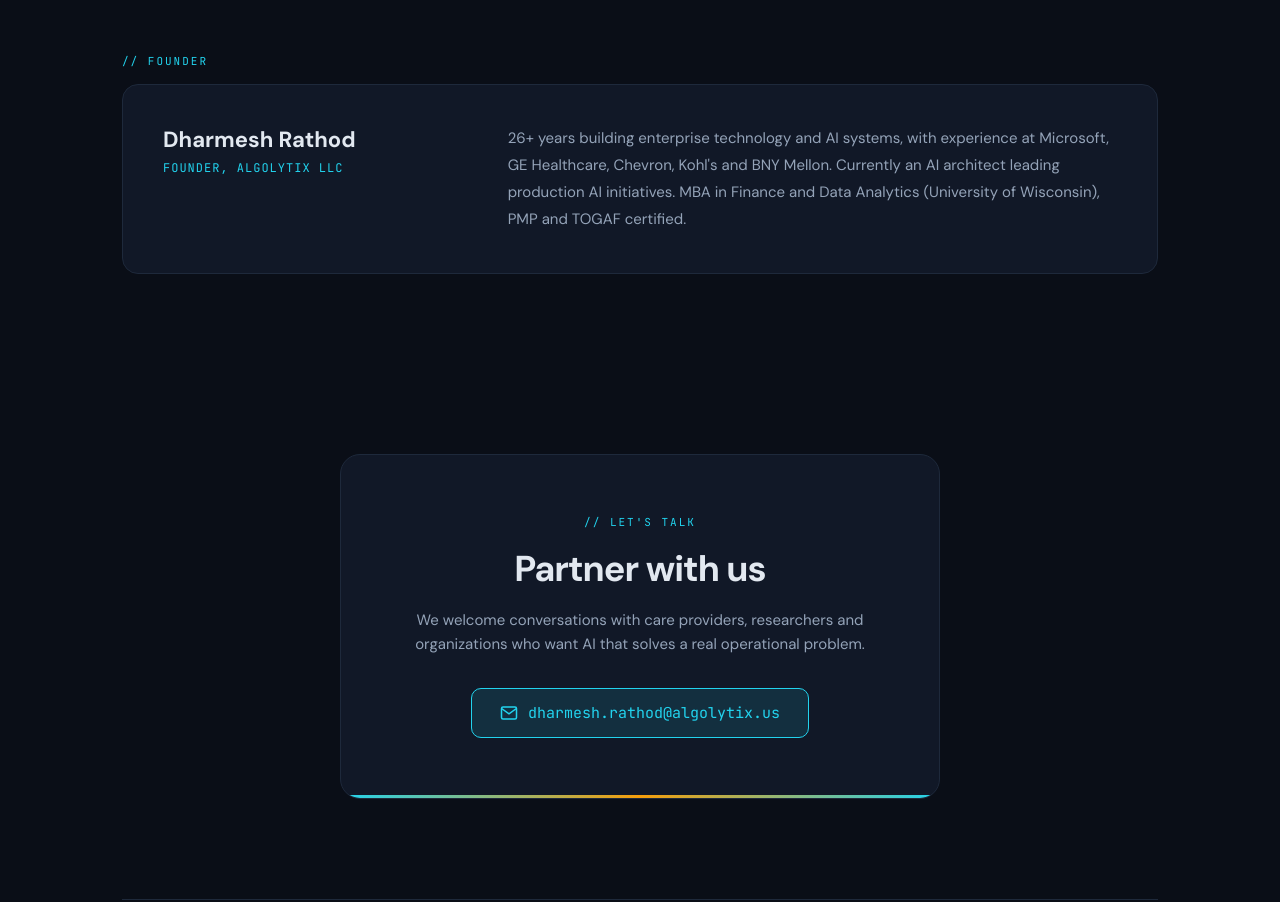
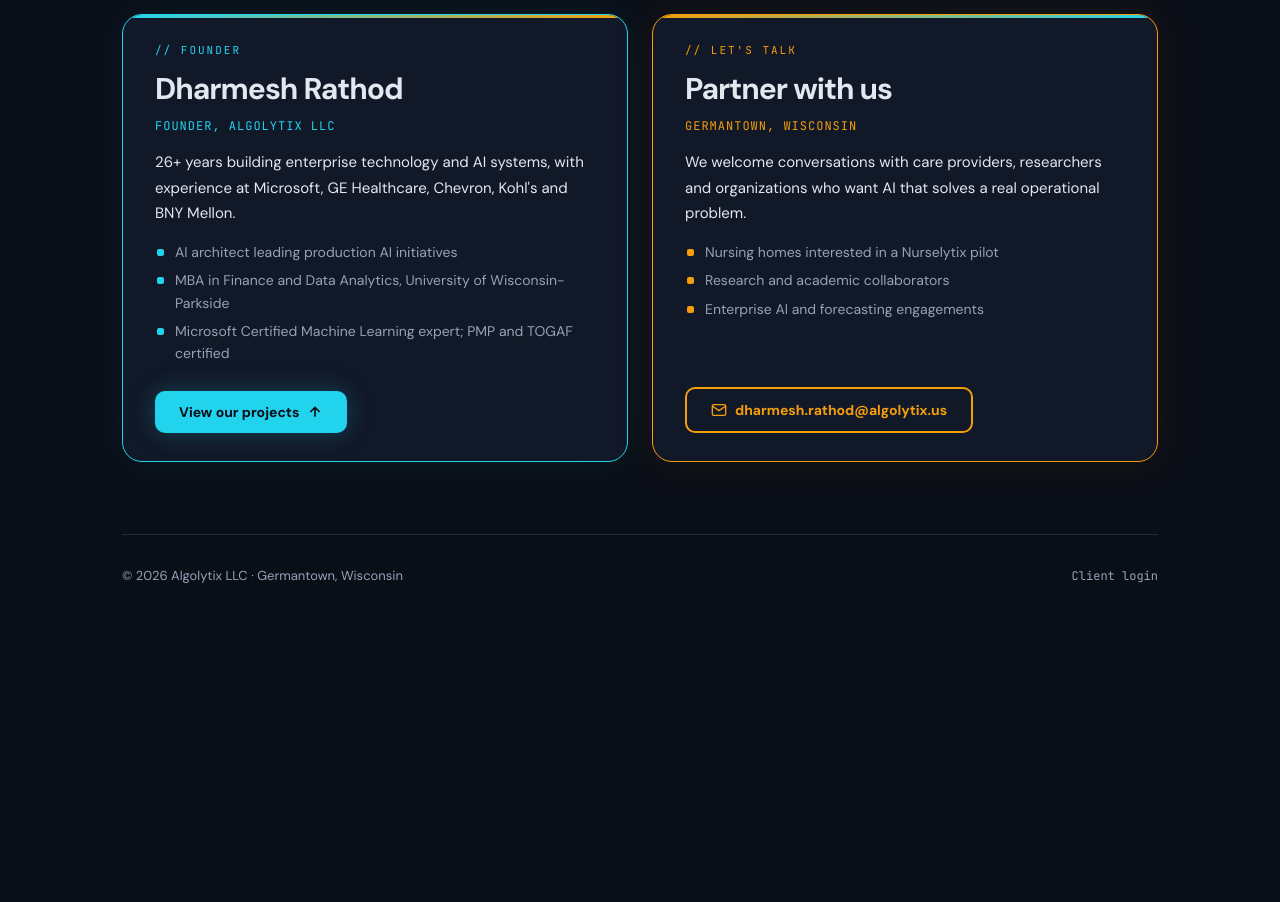
Before and after one commit to algolytix/algolytix.github.io, a plain HTML site: page index.html in a window 1280 px wide. Shown: the part 1540-2442 px from the top of the page. After the commit the page ends 2156 px from the top, so only its background shows below. Drawn offline with Linux system fonts and the light colour scheme.

Commit message:
Add files via upload

```diff
--- a/index.html
+++ b/index.html
@@ -9,6 +9,7 @@
 <link rel="apple-touch-icon" sizes="192x192" href="apple-touch-icon.png">
 <link href="https://fonts.googleapis.com/css2?family=DM+Sans:wght@400;500;700&family=JetBrains+Mono:wght@400;500&family=Source+Serif+4:opsz,wght@8..60,600&display=swap" rel="stylesheet">
 <style>
+  html { scroll-behavior: smooth; }
   :root {
     --bg: #0a0e17;
     --surface: #111827;
@@ -531,6 +532,9 @@
   .card-btn.amber { border: 2px solid var(--orange); color: var(--orange); }
   .card-btn.amber:hover { background: var(--orange); color: var(--bg); }
   .card-btn:hover { transform: translateY(-2px); }
+  .duo.bottom { padding: 40px 0 72px; }
+  .duo .founder-role { margin: -10px 0 16px; }
+  .amber-role { color: var(--orange) !important; }
   .pill.cyan { background: var(--accent-dim); color: var(--accent); border-color: rgba(34,211,238,0.35); }
   .feature-card { background: var(--surface); border: 1px solid var(--accent); border-radius: 20px; padding: 48px; position: relative; overflow: hidden; box-shadow: 0 0 40px rgba(34,211,238,0.08); }
   .feature-card::before { content: ''; position: absolute; top: 0; left: 0; width: 100%; height: 3px; background: linear-gradient(90deg, var(--accent), var(--orange)); }
@@ -578,7 +582,7 @@
       <p class="hero-sub">Production AI and forecasting systems that help organizations see problems coming and act early.</p>
     </section>
 
-    <section class="duo">
+    <section class="duo" id="projects">
       <div class="feature-card">
         <div class="kicker">// HEALTHCARE AI</div>
         <div class="feature-head"><h2>Nurselytix</h2><span class="pill cyan">IN DEVELOPMENT</span></div>
@@ -631,26 +635,33 @@
       </div>
     </section>
 
-    <section class="founder">
-      <div class="section-label">// Founder</div>
-      <div class="founder-card">
-        <div>
-          <div class="founder-name">Dharmesh Rathod</div>
-          <div class="founder-role">FOUNDER, ALGOLYTIX LLC</div>
-        </div>
-        <p>26+ years building enterprise technology and AI systems, with experience at Microsoft, GE Healthcare, Chevron, Kohl's and BNY Mellon. Currently an AI architect leading production AI initiatives. MBA in Finance and Data Analytics (University of Wisconsin), PMP and TOGAF certified.</p>
+    <section class="duo bottom">
+      <div class="feature-card">
+        <div class="kicker">// FOUNDER</div>
+        <h2>Dharmesh Rathod</h2>
+        <div class="founder-role">FOUNDER, ALGOLYTIX LLC</div>
+        <p class="feature-lead">26+ years building enterprise technology and AI systems, with experience at Microsoft, GE Healthcare, Chevron, Kohl's and BNY Mellon.</p>
+        <ul>
+          <li>AI architect leading production AI initiatives</li>
+          <li>MBA in Finance and Data Analytics, University of Wisconsin-Parkside</li>
+          <li>Microsoft Certified Machine Learning expert; PMP and TOGAF certified</li>
+        </ul>
+        <a href="#projects" class="card-btn cyan">View our projects
+          <svg width="16" height="16" fill="none" stroke="currentColor" stroke-width="2.5" viewBox="0 0 24 24"><path d="M12 19V5M5 12l7-7 7 7"/></svg></a>
       </div>
-    </section>
-
-    <section class="contact">
-      <div class="contact-box">
-        <div class="section-label">// Let's talk</div>
+      <div class="feature-card amber">
+        <div class="kicker">// LET'S TALK</div>
         <h2>Partner with us</h2>
-        <p>We welcome conversations with care providers, researchers and organizations who want AI that solves a real operational problem.</p>
-        <a href="mailto:dharmesh.rathod@algolytix.us" class="contact-email">
-          <svg width="18" height="18" fill="none" stroke="currentColor" stroke-width="2" viewBox="0 0 24 24"><path d="M4 4h16c1.1 0 2 .9 2 2v12c0 1.1-.9 2-2 2H4c-1.1 0-2-.9-2-2V6c0-1.1.9-2 2-2z"/><polyline points="22,6 12,13 2,6"/></svg>
-          dharmesh.rathod@algolytix.us
-        </a>
+        <div class="founder-role amber-role">GERMANTOWN, WISCONSIN</div>
+        <p class="feature-lead">We welcome conversations with care providers, researchers and organizations who want AI that solves a real operational problem.</p>
+        <ul>
+          <li>Nursing homes interested in a Nurselytix pilot</li>
+          <li>Research and academic collaborators</li>
+          <li>Enterprise AI and forecasting engagements</li>
+        </ul>
+        <a href="mailto:dharmesh.rathod@algolytix.us" class="card-btn amber">
+          <svg width="16" height="16" fill="none" stroke="currentColor" stroke-width="2" viewBox="0 0 24 24"><path d="M4 4h16c1.1 0 2 .9 2 2v12c0 1.1-.9 2-2 2H4c-1.1 0-2-.9-2-2V6c0-1.1.9-2 2-2z"/><polyline points="22,6 12,13 2,6"/></svg>
+          dharmesh.rathod@algolytix.us</a>
       </div>
     </section>
 
```
